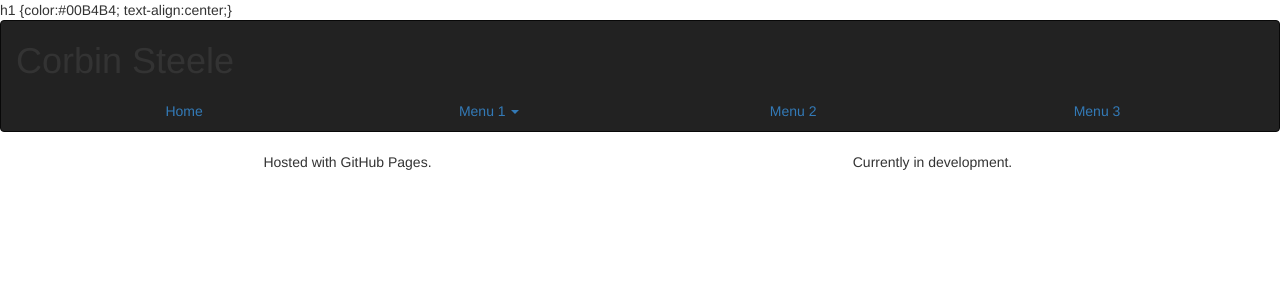
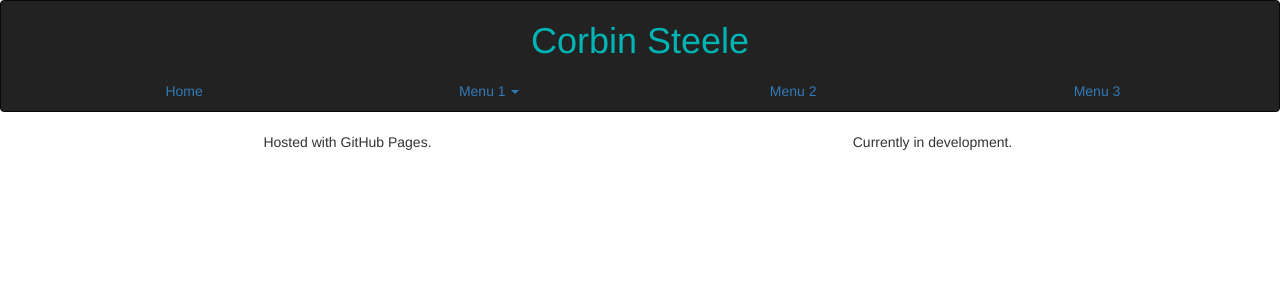
Before and after one commit to CorbinSteele/corbinsteele.github.io, a Jekyll site: the page built from index.html, in a window 1280 px wide. Shown: the top 300 px of the page. Built offline with Jekyll 4.4.1, drawn with Linux system fonts in a browser that asks for light colours; nearby versions of some CDN libraries.

Commit message:
Update main.html

```diff
--- a/_layouts/main.html
+++ b/_layouts/main.html
@@ -10,9 +10,9 @@ layout: main
     <meta name="author" content="Corbin Steele">
     <meta name="viewport" content="width=device-width, initial-scale=1">
     <link rel="stylesheet" href="http://maxcdn.bootstrapcdn.com/bootstrap/3.2.0/css/bootstrap.min.css">
-    <css>
+    <style>
       h1 {color:#00B4B4; text-align:center;}
-    </css>
+    </style>
     <link rel="icon" href="/img/favicon.ico" type="image/x-icon">
   </head>
   <body>
```
